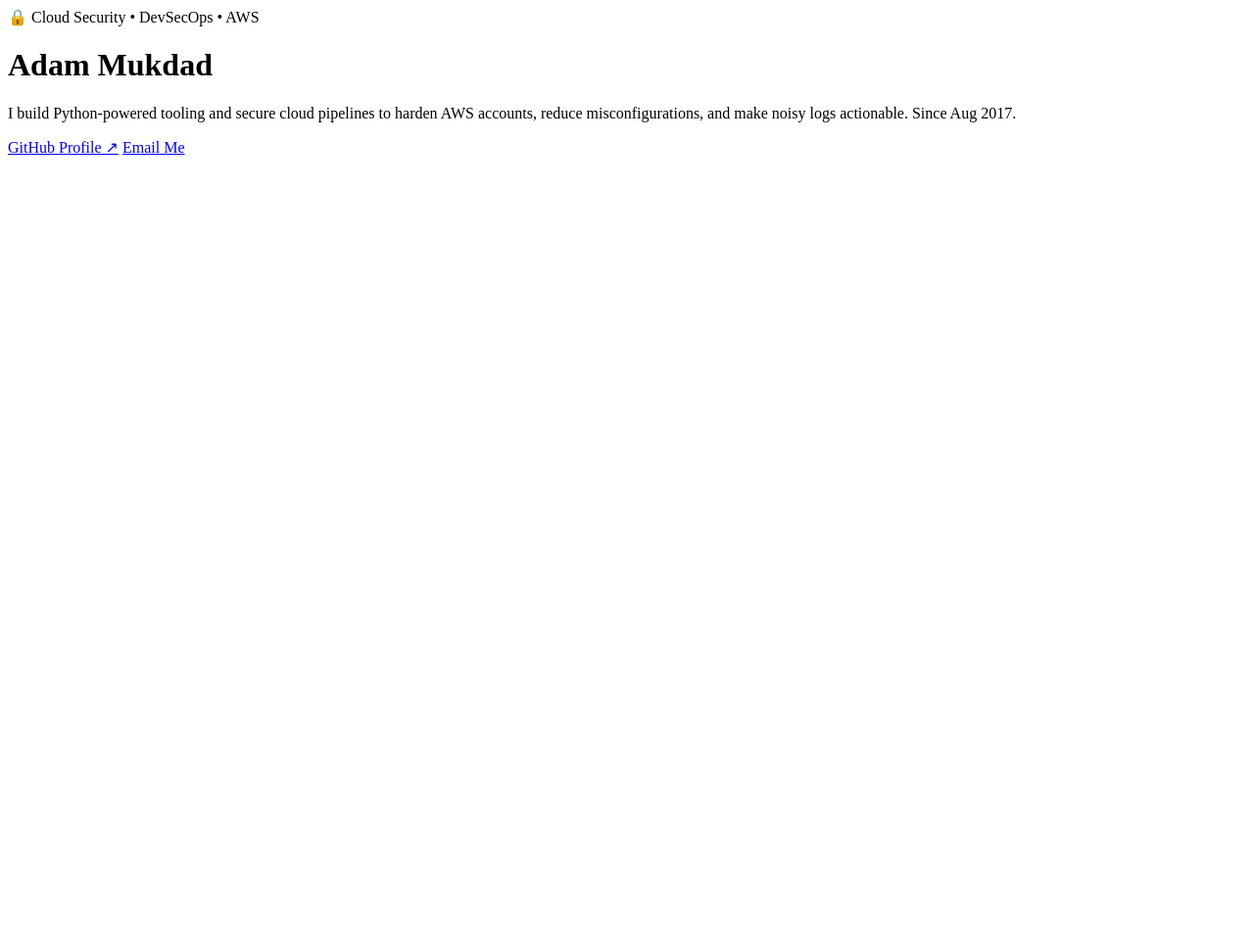
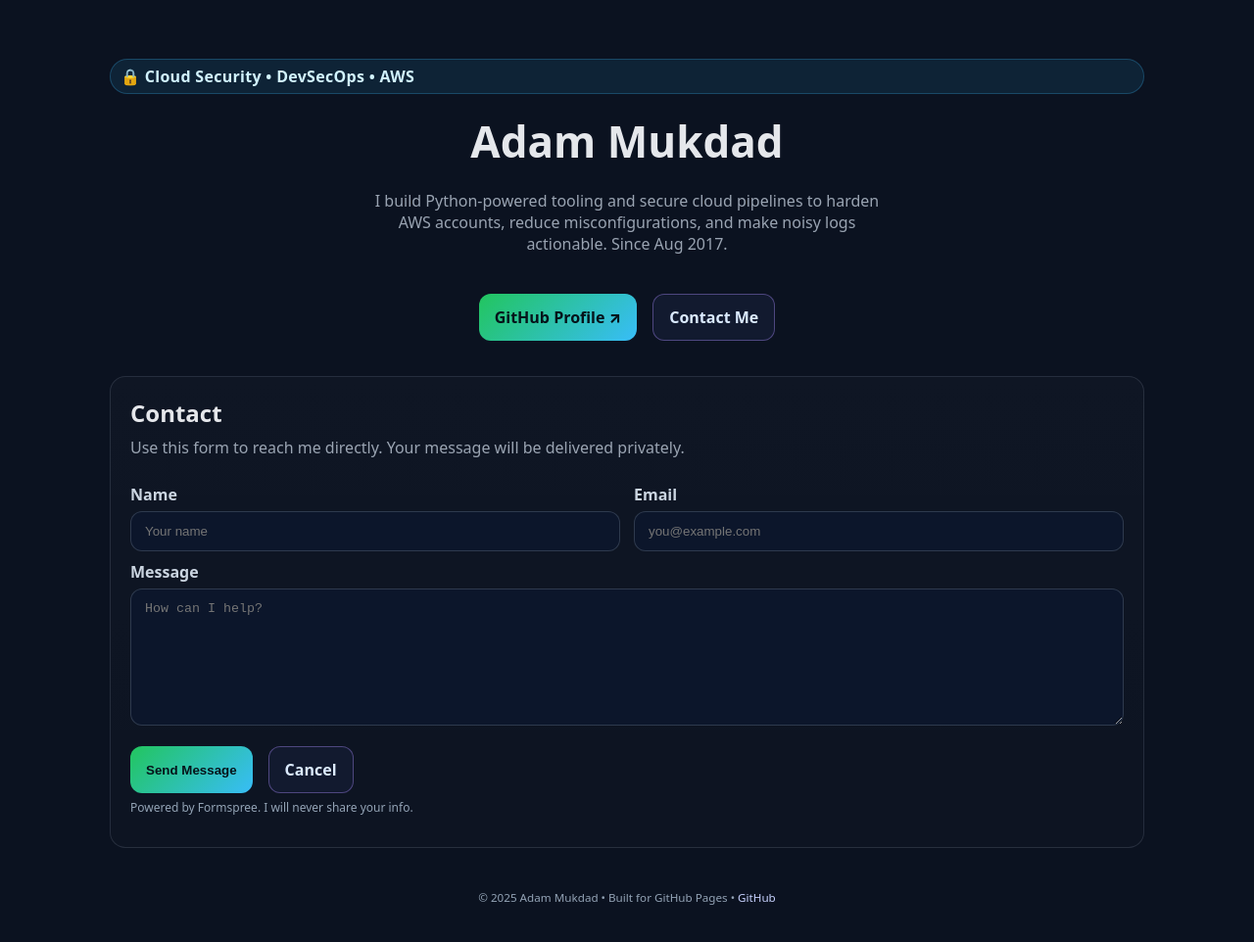
Before and after one commit to adammukdad/adammukdad.github.io, a plain HTML site: page index.html in a window 1280 px wide. Shown: the whole page at 98% size. Before the commit the page ends 800 px from the top, so only its background shows below. Drawn offline with Linux system fonts and the light colour scheme.

Commit message:
Update index.html

```diff
--- a/index.html
+++ b/index.html
@@ -15,7 +15,39 @@
   <meta name="twitter:card" content="summary_large_image" />
   <link rel="canonical" href="https://adammukdad.github.io" />
   <style>
-    /* Styles unchanged */
+    :root{
+      --bg:#0b1220; --card:#0f172a; --text:#e5e7eb; --muted:#9aa4b2;
+      --brand:#22c55e; --brand2:#38bdf8; --violet:#a78bfa;
+      --ring:rgba(56,189,248,.35);
+    }
+    *{box-sizing:border-box}
+    body{margin:0;font-family:system-ui,-apple-system,Segoe UI,Roboto,Ubuntu,Cantarell,Noto Sans,sans-serif;background:var(--bg);color:var(--text)}
+    .wrap{max-width:1120px;margin:0 auto;padding:32px}
+    header{display:grid;gap:18px;margin:28px 0 10px;text-align:center}
+    .badge{display:inline-flex;gap:8px;align-items:center;background:rgba(56,189,248,.1);border:1px solid rgba(56,189,248,.25);padding:6px 10px;border-radius:999px;color:#d1f3ff;font-weight:600;letter-spacing:.3px}
+    h1{margin:6px 0 0;font-size:clamp(28px,4vw,44px);line-height:1.1}
+    .subtitle{margin:8px 0 0;color:var(--muted);max-width:60ch;margin-left:auto;margin-right:auto}
+    .cta{display:flex;justify-content:center;gap:16px;margin:22px 0 0;flex-wrap:wrap}
+    .btn{appearance:none;border:none;background:linear-gradient(135deg,var(--brand),var(--brand2));color:#06131a;font-weight:800;padding:12px 16px;border-radius:12px;text-decoration:none;display:inline-flex;align-items:center;gap:8px}
+    .btn.secondary{background:#121a2f;color:#dbeafe;border:1px solid rgba(167,139,250,.4)}
+    .btn:hover{transform:translateY(-1px)}
+    section{margin:36px 0}
+    .card{background:linear-gradient(180deg,rgba(255,255,255,.02),rgba(255,255,255,.01));border:1px solid rgba(148,163,184,.18);border-radius:16px;padding:20px}
+    .grid{display:grid;gap:18px}
+    @media(min-width:860px){.grid{grid-template-columns:repeat(12,1fr)}}
+    .full{grid-column:1/-1}
+    label{display:block;margin:10px 0 6px;color:#cbd5e1;font-weight:600}
+    input,textarea{width:100%;padding:12px 14px;border-radius:12px;border:1px solid rgba(148,163,184,.25);background:#0c162b;color:var(--text);outline:none}
+    input:focus,textarea:focus{box-shadow:0 0 0 4px var(--ring);border-color:#60a5fa}
+    textarea{min-height:140px;resize:vertical}
+    .row{display:grid;gap:14px}
+    @media(min-width:720px){.row{grid-template-columns:1fr 1fr}}
+    .small{color:#93a3b5;font-size:12px;margin-top:6px}
+    .hidden{display:none!important}
+    .status{margin-top:12px;font-size:14px}
+    footer{margin:40px 0 20px;text-align:center;color:#93a3b5;font-size:14px}
+    footer a{color:#c7d2fe;text-decoration:none}
+    footer a:hover{text-decoration:underline}
   </style>
 </head>
 <body>
@@ -23,16 +55,79 @@
     <header>
       <span class="badge" aria-label="Focus">🔒 Cloud Security • DevSecOps • AWS</span>
       <h1>Adam Mukdad</h1>
-      <p class="subtitle">I build Python‑powered tooling and secure cloud pipelines to harden AWS accounts, reduce misconfigurations, and make noisy logs actionable. Since Aug 2017.</p>
+      <p class="subtitle">I build Python-powered tooling and secure cloud pipelines to harden AWS accounts, reduce misconfigurations, and make noisy logs actionable. Since Aug 2017.</p>
       <nav class="cta" aria-label="Primary">
         <a class="btn" href="https://github.com/adammukdad" target="_blank" rel="noopener">GitHub Profile ↗</a>
-        <a class="btn secondary" href="mailto:adammukdad@proton.me">Email Me</a>
+        <a class="btn secondary" href="#contact">Contact Me</a>
       </nav>
     </header>
 
-    <!-- Rest of body unchanged -->
+    <section id="contact" class="grid">
+      <div class="card full">
+        <h2 style="margin:0 0 8px">Contact</h2>
+        <p style="margin:0 0 16px;color:#9aa4b2">Use this form to reach me directly. Your message will be delivered privately.</p>
+        <form id="contact-form" action="https://formspree.io/f/YOUR_FORM_ID" method="POST">
+          <!-- Honeypot -->
+          <input type="text" name="_gotcha" class="hidden" tabindex="-1" autocomplete="off" />
+          <!-- Required Formspree Meta -->
+          <input type="hidden" name="_subject" value="New message from adammukdad.github.io" />
+          <div class="row">
+            <div>
+              <label for="name">Name</label>
+              <input id="name" name="name" type="text" placeholder="Your name" required />
+            </div>
+            <div>
+              <label for="email">Email</label>
+              <input id="email" name="_replyto" type="email" placeholder="you@example.com" required />
+            </div>
+          </div>
+          <label for="message">Message</label>
+          <textarea id="message" name="message" placeholder="How can I help?" required></textarea>
+          <div class="cta" style="justify-content:flex-start;margin-top:16px">
+            <button class="btn" type="submit">Send Message</button>
+            <a class="btn secondary" href="/">Cancel</a>
+          </div>
+          <p class="small">Powered by Formspree. I will never share your info.</p>
+          <div id="status" class="status" role="status" aria-live="polite"></div>
+        </form>
+      </div>
+    </section>
 
+    <footer>
+      <small>© <span id="year"></span> Adam Mukdad • Built for GitHub Pages • <a href="https://github.com/adammukdad">GitHub</a></small>
+    </footer>
   </div>
-  <script>document.getElementById('y').textContent = new Date().getFullYear()</script>
+  <script>
+    // Year
+    document.getElementById('year').textContent = new Date().getFullYear();
+
+    // Progressive enhancement: AJAX submit with graceful fallback
+    const form = document.getElementById('contact-form');
+    const status = document.getElementById('status');
+
+    async function handleSubmit(e){
+      e.preventDefault();
+      status.textContent = 'Sending…';
+      const data = new FormData(form);
+      // Convert to URL-encoded for Formspree
+      const body = new URLSearchParams(data).toString();
+      try{
+        const res = await fetch(form.action, {
+          method: 'POST',
+          headers: {'Accept':'application/json','Content-Type':'application/x-www-form-urlencoded;charset=UTF-8'},
+          body
+        });
+        if(res.ok){
+          status.textContent = 'Thanks! Your message has been sent.';
+          form.reset();
+        }else{
+          status.textContent = 'Hmm—there was a problem sending. You can email me at AdamMukdad97@gmail.com.';
+        }
+      }catch(err){
+        status.textContent = 'Network error. Please try again, or email me at AdamMukdad97@gmail.com.';
+      }
+    }
+    form.addEventListener('submit', handleSubmit);
+  </script>
 </body>
 </html>
```
